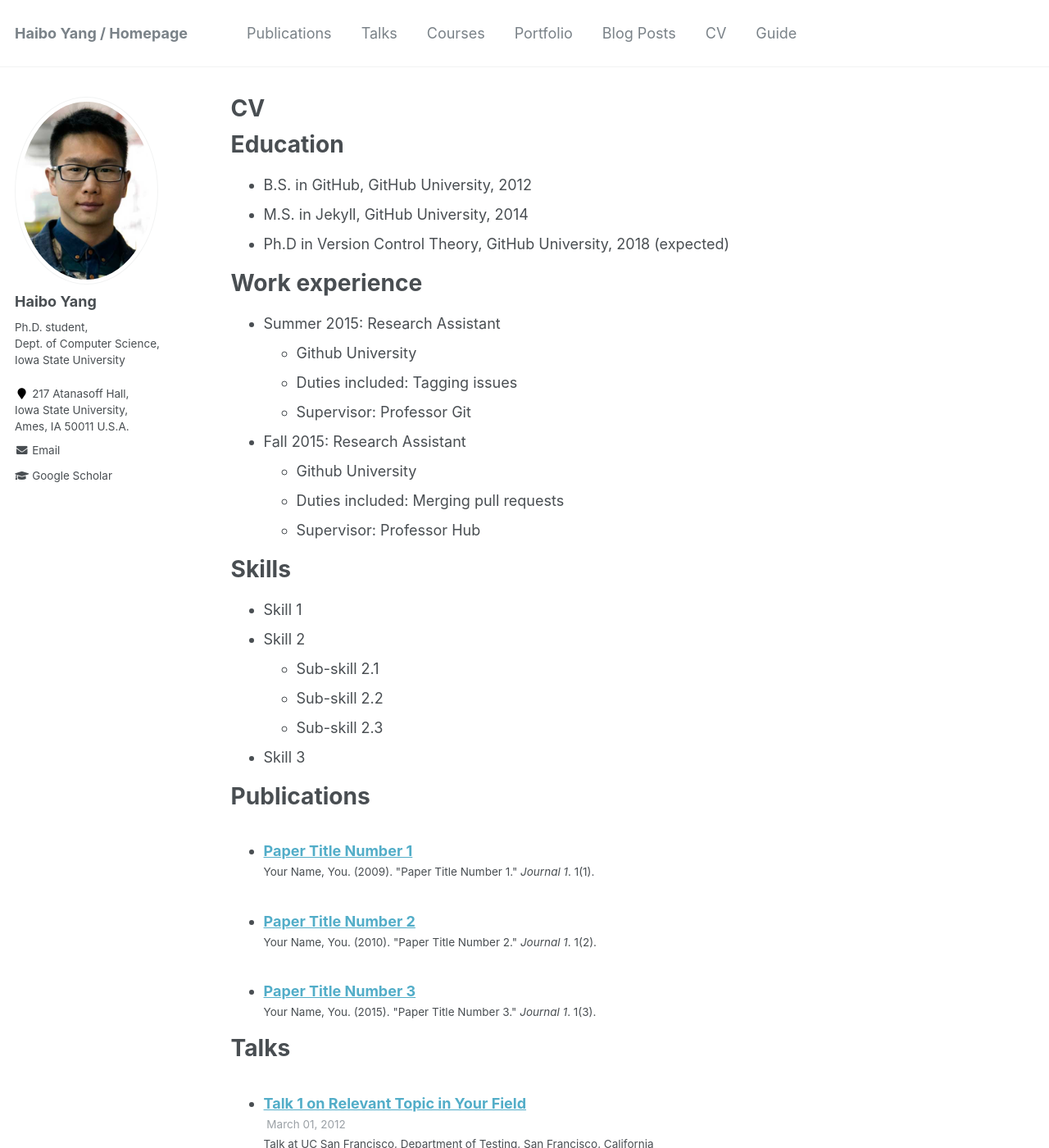
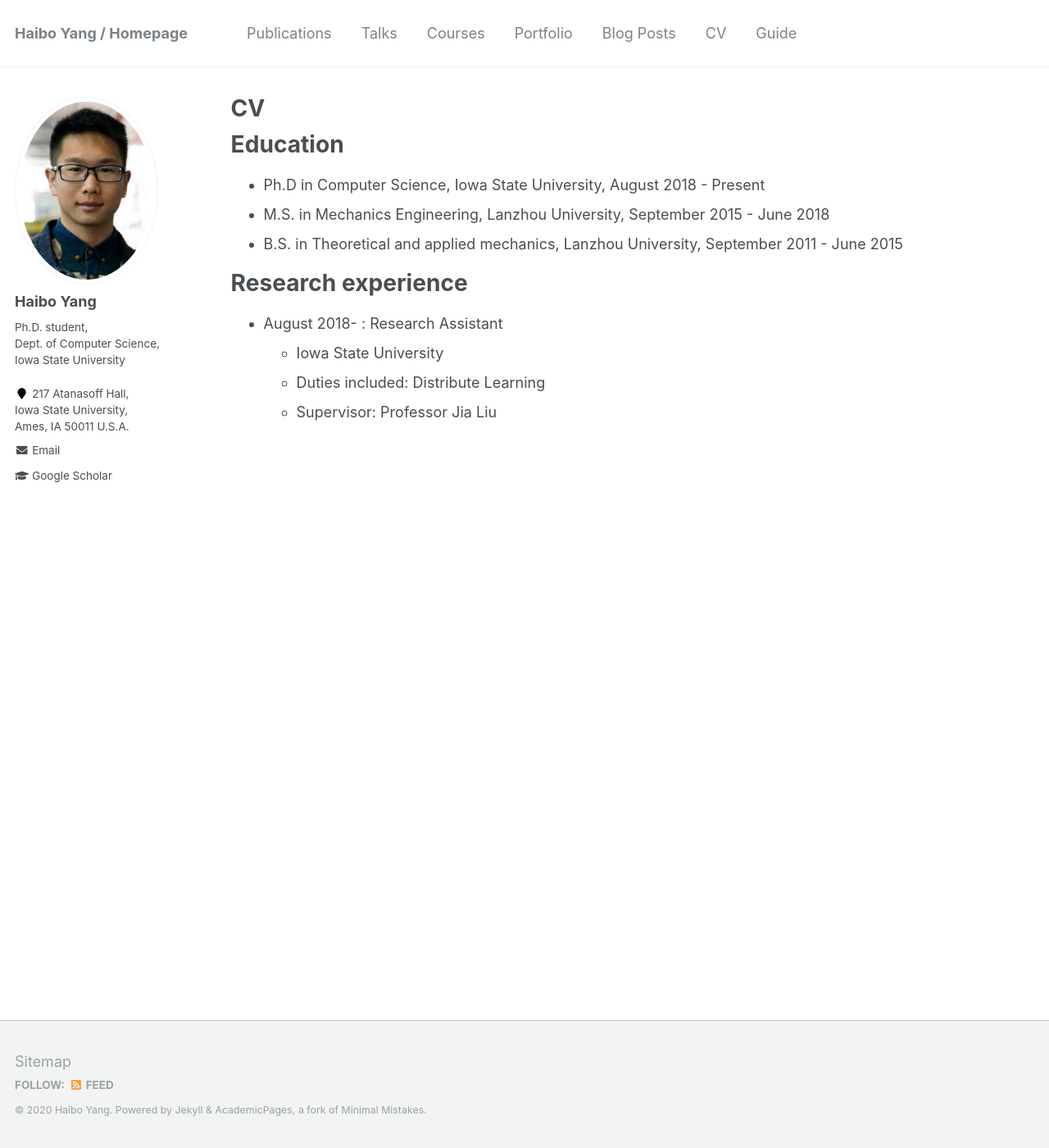
Before and after one commit to Haibo-Yang-OSU/homepage, a Jekyll site: the page built from _pages/cv.md, in a window 1280 px wide and 1400 px high. Shown: the whole window at 82% size. Built offline with Jekyll 4.4.1, drawn with Linux system fonts in a browser that asks for light colours; some of the changed text lies outside the part shown.

Commit message:
update cv

```diff
--- a/_pages/courses.md
+++ b/_pages/courses.md
@@ -8,51 +8,16 @@ author_profile: true
 
 {% include base_path %}
 
-Education
+Undergrauate
 ======
-* B.S. in GitHub, GitHub University, 2012
-* M.S. in Jekyll, GitHub University, 2014
-* Ph.D in Version Control Theory, GitHub University, 2018 (expected)
+* Theory of Computing
+* Design and Analysis of Algorithm
 
-Work experience
+Graduate
 ======
-* Summer 2015: Research Assistant
-  * Github University
-  * Duties included: Tagging issues
-  * Supervisor: Professor Git
-
-* Fall 2015: Research Assistant
-  * Github University
-  * Duties included: Merging pull requests
-  * Supervisor: Professor Hub
-
-Skills
-======
-* Skill 1
-* Skill 2
-  * Sub-skill 2.1
-  * Sub-skill 2.2
-  * Sub-skill 2.3
-* Skill 3
-
-Publications
-======
-  <ul>{% for post in site.publications %}
-    {% include archive-single-cv.html %}
-  {% endfor %}</ul>
-
-Talks
-======
-  <ul>{% for post in site.talks %}
-    {% include archive-single-talk-cv.html %}
-  {% endfor %}</ul>
-
-Teaching
-======
-  <ul>{% for post in site.teaching %}
-    {% include archive-single-cv.html %}
-  {% endfor %}</ul>
-
-Service and leadership
-======
-* Currently signed in to 43 different slack teams
+* Design and Analysis of Algorithm (graduate course)
+* Theory of Computing (graduate course)
+* Machine Learning
+* Machine Learning Optimization
+* Principles of Operating Systems
+* Deep Machine Learning: Theory and Practice
--- a/_pages/cv.md
+++ b/_pages/cv.md
@@ -11,49 +11,14 @@ redirect_from:
 
 Education
 ======
-* B.S. in GitHub, GitHub University, 2012
-* M.S. in Jekyll, GitHub University, 2014
-* Ph.D in Version Control Theory, GitHub University, 2018 (expected)
 
-Work experience
+* Ph.D in Computer Science, Iowa State University, August 2018 - Present
+* M.S. in Mechanics Engineering, Lanzhou University, September 2015 - June 2018
+* B.S. in Theoretical and applied mechanics, Lanzhou University, September 2011 - June 2015
+
+Research experience
 ======
-* Summer 2015: Research Assistant
-  * Github University
-  * Duties included: Tagging issues
-  * Supervisor: Professor Git
-
-* Fall 2015: Research Assistant
-  * Github University
-  * Duties included: Merging pull requests
-  * Supervisor: Professor Hub
-
-Skills
-======
-* Skill 1
-* Skill 2
-  * Sub-skill 2.1
-  * Sub-skill 2.2
-  * Sub-skill 2.3
-* Skill 3
-
-Publications
-======
-  <ul>{% for post in site.publications %}
-    {% include archive-single-cv.html %}
-  {% endfor %}</ul>
-
-Talks
-======
-  <ul>{% for post in site.talks %}
-    {% include archive-single-talk-cv.html %}
-  {% endfor %}</ul>
-
-Teaching
-======
-  <ul>{% for post in site.teaching %}
-    {% include archive-single-cv.html %}
-  {% endfor %}</ul>
-
-Service and leadership
-======
-* Currently signed in to 43 different slack teams
+* August 2018- : Research Assistant
+  * Iowa State University
+  * Duties included: Distribute Learning
+  * Supervisor: Professor Jia Liu
```
Also changed, not shown: 1 other file.
